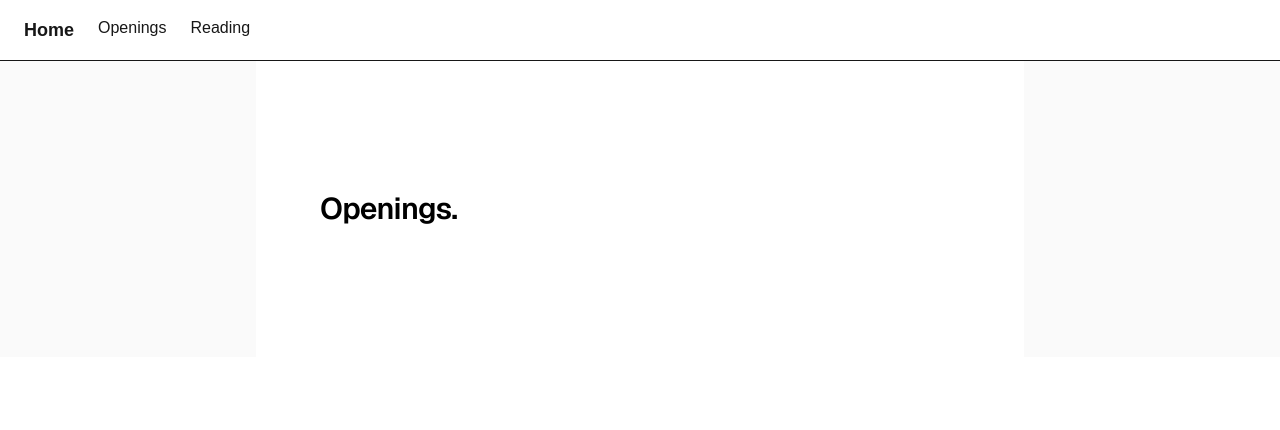
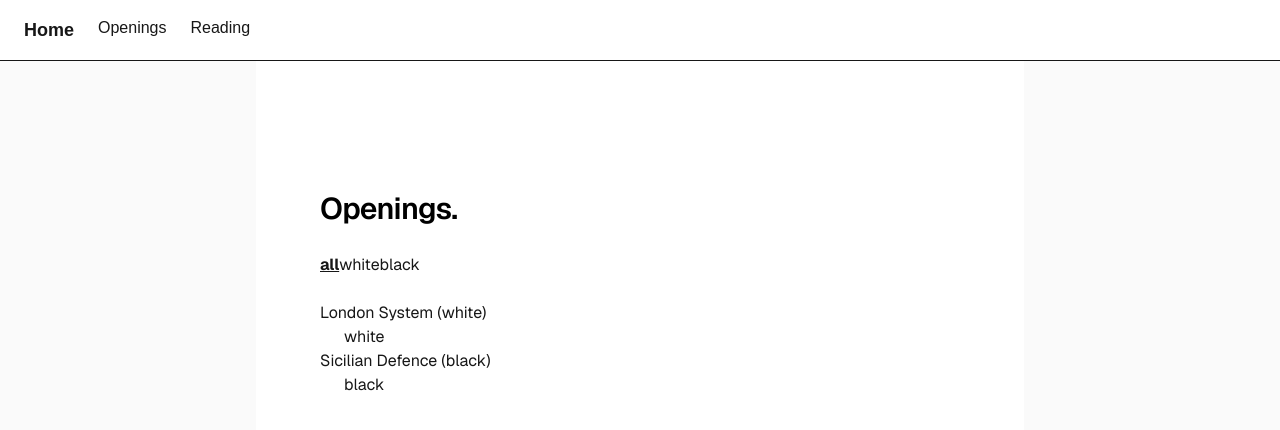
Before and after one commit to janarthduraisingham/chess, a Next.js app: page /openings in a window 1280 px wide. Shown: the top 430 px of the page. Built offline with nearby package versions, Linux system fonts and the light colour scheme.

Commit message:
Feature/005 list openings data (#6)
* create dummy openings data

* print all openings on page

* add info below each opening

* sort openings alphabetically

* add filter for opening colour

* fix type error

```diff
--- a/app/openings/page.tsx
+++ b/app/openings/page.tsx
@@ -1,6 +1,19 @@
-import Image from "next/image";
+'use client';
+import {  useState  } from 'react';
+import { Opening, openings } from '@/lib/openings';
+
+type FilterColour = Opening['colour'] | 'all';
+const filterColours = ['all', 'white', 'black'] as const
 
 export default function Openings() {
+
+  const [colour, setColour] = useState<FilterColour>('all');
+
+  const filtered = openings.filter(o => {
+    if (colour !== 'all' && colour !== o.colour) return false;
+    return true
+  })
+
   return (
     <div className="flex flex-col flex-1 items-center justify-center bg-zinc-50 font-sans dark:bg-stone-600">
       <main className="flex flex-1 w-full max-w-3xl flex-col items-center justify-between py-32 px-16 bg-white dark:bg-stone-600 sm:items-start">
@@ -8,6 +21,29 @@ export default function Openings() {
           <h1 className="max-w-xs text-3xl font-semibold leading-10 tracking-tight text-black dark:text-zinc-50">
             Openings.
           </h1>
+          <div>
+            {
+              filterColours.map(c => (
+                <button
+                  key={c}
+                  className={colour == c ? 'font-bold underline' : ''}
+                  onClick={() => setColour(c)}
+                  >
+                  {c}
+                </button>
+              ))
+            }
+          </div>
+          <ul>
+            {filtered.map(o => (
+              <li key={o.id}>
+                {o.name} ({o.colour})
+                <ul className='ml-6'>
+                  <li>{o.colour}</li>
+                </ul>
+              </li>
+            ))}
+          </ul>
         </div>
       </main>
     </div>
--- /dev/null
+++ b/data/openings.json
@@ -0,0 +1,13 @@
+[
+    {
+        "id": "sicilian-defence",
+        "name": "Sicilian Defence",
+        "colour": "black"
+    },
+
+    {
+        "id": "london-system",
+        "name": "London System",
+        "colour": "white"
+    }
+]
--- /dev/null
+++ b/lib/openings.ts
@@ -0,0 +1,10 @@
+import data from '@/data/openings.json';
+
+export type Opening = {
+    id: string;
+    name: string;
+    colour: 'white' | 'black';
+};
+
+export const openings = (data.sort() as Opening[])
+    .sort((a, b) => a.id.localeCompare(b.id))
```
